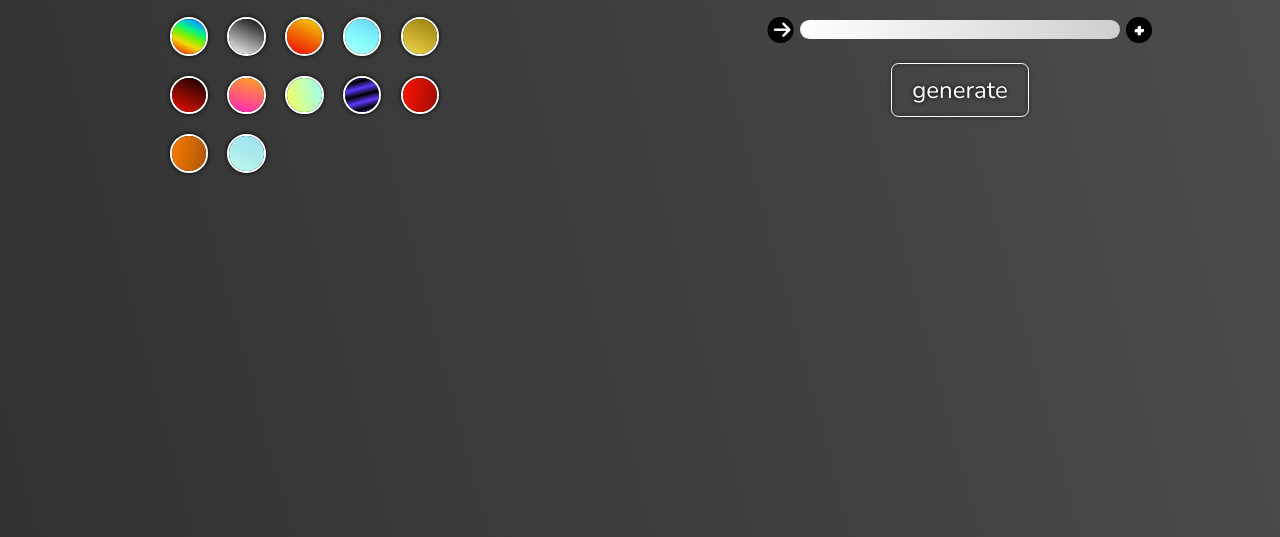
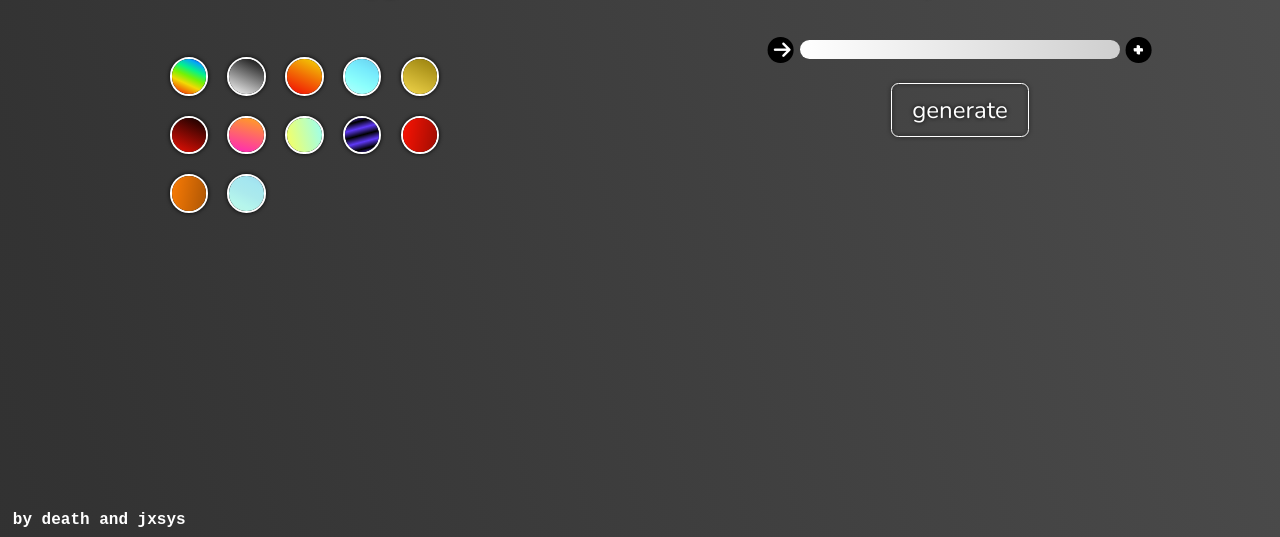
Before and after one commit to BlacketWare/ChatColors, a plain HTML site: page index.html in a window 1280 px wide. Shown: the part 263-800 px from the top of the page. Drawn offline with nearby package versions, Linux system fonts and the light colour scheme.

Commit message:
push updates via webeditor (index.html)

```diff
--- a/index.html
+++ b/index.html
@@ -23,26 +23,28 @@
 
   <div class="premade">
     <div class="title">premade</div>
-    <div class="subtitle">click to copy</div>
-    <div class="prem-btns"></div>
+    <div class="subtitle" style="margin-bottom: 5vh;">click to copy</div>
+    <div class="prem-btns">
+
+    </div>
   </div>
 
   <div class="selfmade">
     <div class="title">selfmade</div>
-    <div class="subtitle" style="margin-bottom: 20px;">click + for color, arrow for direction</div>
+    <div class="subtitle" style="margin-bottom: 5vh;">click + for color, arrow for direction</div>
 
     <div class="buttons">
-      <span id="anglePicker" style="display: flex; flex-direction: column; text-align: center; justify-content: center; align-items: center; margin-right: 0.5vw; width: 2vw; height: 2vw; aspect-ratio: 1/1; border-radius: 50%; background-color: black; font-size: 1.5vw; user-select: none; transform: rotate(90deg);">
-        <i class="fas fa-arrow-up"></i>
-      </span>
+      <span id="anglePicker" style="display: flex; flex-direction: column; text-align: center; justify-content: center; align-items: center; margin-right: 0.5vw; width: 2vw; height: 2vw; aspect-ratio: 1/1; border-radius: 50%; background-color: black; font-size: 1.5vw; user-select: none; transform: rotate(90deg);"><i class="fas fa-arrow-up"></i></span>
+      <div style="overflow: visible; justify-content: space-evenly !important; min-height: 1.5vw; max-height: 1.5vw; min-width: calc(30vw - 4vw - 1vw); max-width: calc(30vw - 4vw - 1vw); border-radius: 5rem; background: linear-gradient(to right, white, rgb(207, 207, 207)) !important; display: flex; flex-direction: row; text-align: center; justify-content: center; align-items: center; flex: 1; user-select: none;" id="timeline" class="timeline">
 
-      <div style="overflow: visible; justify-content: space-evenly !important; min-height: 1.5vw; max-height: 1.5vw; min-width: calc(30vw - 4vw - 1vw); max-width: calc(30vw - 4vw - 1vw); border-radius: 5rem; background: linear-gradient(to right, white, rgb(207, 207, 207)) !important; display: flex; flex-direction: row; text-align: center; justify-content: center; align-items: center; flex: 1; user-select: none;" id="timeline" class="timeline"></div>
-
-      <span style="margin-left: 0.5vw; width: 2vw; height: 2vw; aspect-ratio: 1/1; border-radius: 50%; background-color: black; font-size: 1.5vw;" onclick="document.getElementById('timeline').innerHTML += '<input oncontextmenu=&quot;this.remove();return false;&quot; style=&quot;--color:#000000;&quot; type=&quot;color&quot; onchange=&quot;this.style.setProperty(\'--color\', this.value)&quot;>'">+</span>
+      </div>
+      <span style="margin-left: 0.5vw; width: 2vw; height: 2vw; aspect-ratio: 1/1; border-radius: 50%; background-color: black; font-size: 1.5vw; transform: rotate(90deg); user-select: none;" onclick="document.getElementById('timeline').innerHTML += '<input oncontextmenu=&quot;this.remove();return false;&quot; style=&quot;--color:#000000;&quot; type=&quot;color&quot; onchange=&quot;this.style.setProperty(\'--color\', this.value)&quot;>'">+</span>
     </div>
     <button class="button" onclick="genG()">generate</button>
   </div>
 
+  <h4 id="gradName" style="margin: 0px; padding: 0px; font-family: 'Courier New', Courier, monospace; color: rgb(255, 255, 255); position: absolute; bottom: 1vh; left: 1vw;">by death and jxsys</h4>
+
   <script src="script.js"></script>
 </body>
 </html>
```
